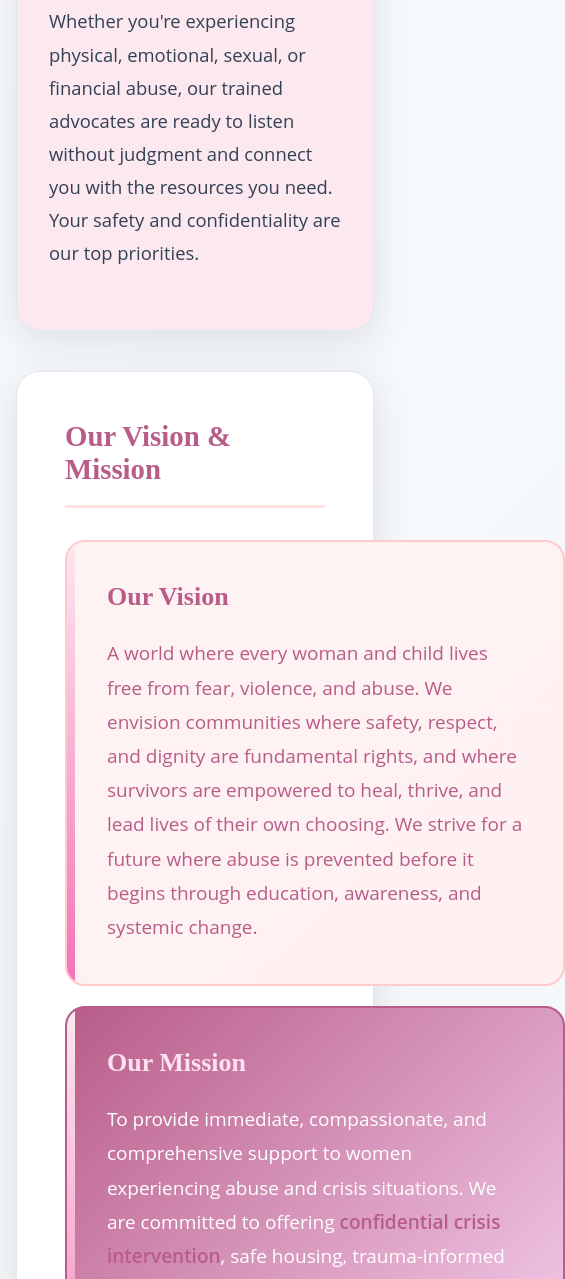
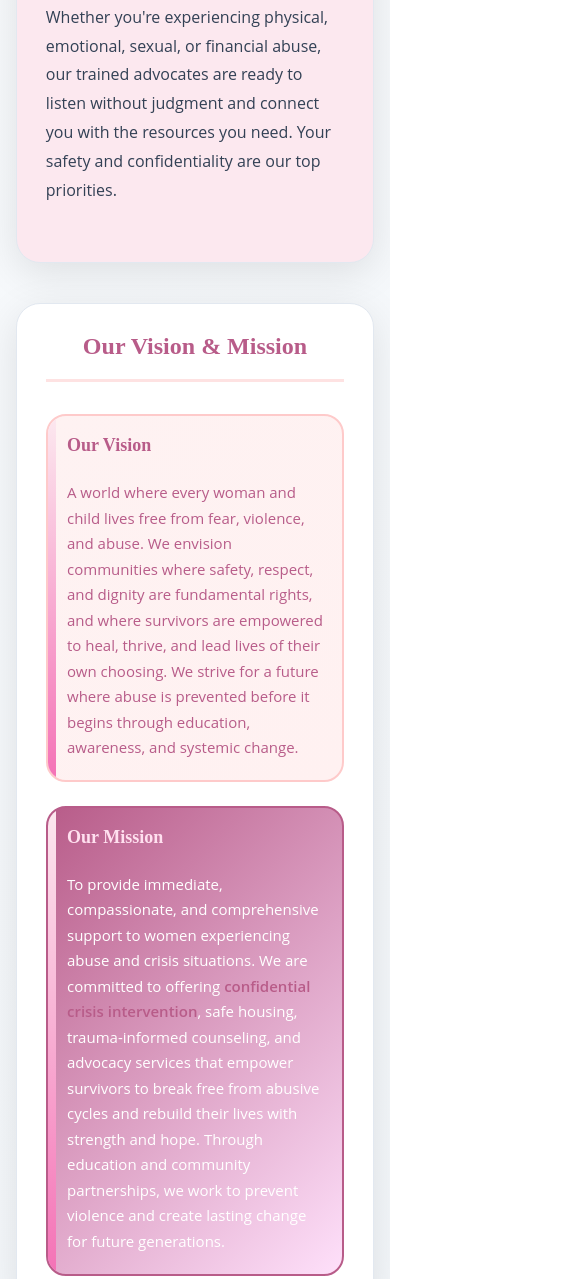
Before and after one commit to Abilynn/SafeHer, a plain HTML site: page about.html in a window 390 px wide. Shown: the part 565-1844 px from the top of the page, 565 px wide, since content can reach past the window. Drawn offline with Linux system fonts and the light colour scheme.

Commit message:
Styled learn-more button on homepage, Updated Hero text on mobile and tab view

```diff
--- a/css/HomePage.css
+++ b/css/HomePage.css
@@ -664,6 +664,11 @@ body {
     box-shadow: 0 5px 15px rgba(184, 92, 137, 0.3);
 }
 
+.about-text a.learn-more {
+    margin-top: 15px;
+    padding: 8px 20px;
+}
+
 /* Improved Responsive Design for About Section */
 @media (max-width: 900px) {
     .about-content {
--- a/css/about.css
+++ b/css/about.css
@@ -1,4 +1,3 @@
-
 * {
     margin: 0;
     padding: 0;
@@ -11,8 +10,7 @@ body {
     color: #1e293b;
 }
 
-/* NAVBAR CSS*/
-.navbar {
+/* NAVBAR CSS*/                                                       .navbar {
     background-color: #B85C89;
     color: #fff;
     padding: 10px 25px;
@@ -435,26 +433,116 @@ header {
     font-style: italic;
 }
 
+/* Tablet screens */
+@media (max-width: 992px) {
+
+    /* Vision & Mission Grid */
+    .vision-mission-grid {
+        grid-template-columns: 1fr;
+    }
+
+    .vision-card, .mission-card {
+        padding: 2rem;
+    }
+
+    .card-title {
+        font-size: 22px;
+    }
+
+    .card-content,
+    .card-content-v {
+        font-size: 17px;
+        line-height: 1.7;
+    }
+
+    .section-title,
+    .section-title-1 {
+        font-size: 28px;
+    }
+}
+
+/* Small tablets & large phones */
 @media (max-width: 768px) {
+
     .container {
-        padding: 1rem;
+        padding-top: 140px !important;
+        padding-left: 1rem;
+        padding-right: 1rem;
     }
 
     header {
         padding: 2rem 0;
     }
 
-    .logo {
-        font-size: 2.2rem;
+    .content-section,
+    .vision-mission-section,
+    .contact-section {
+        padding: 1.8rem;
     }
 
-    .content-section {
-        padding: 2rem;
+    .section-title-1 {
+        font-size: 28px;
+        text-align: center;
     }
 
-    .section-title {
-        font-size: 1.8rem;
+    .vision-mission-grid {
+        grid-template-columns: 1fr;
+        gap: 1.5rem;
     }
 
+    .vision-card, .mission-card {
+        padding: 1.5rem;
+    }
 
+    .card-title {
+        font-size: 20px;
+    }
+
+    .card-content,
+    .card-content-v {
+        font-size: 16px;
+    }
+
+    .contact-grid {
+        grid-template-columns: 1fr;
+    }
 }
+
+/* Small phones */
+@media (max-width: 480px) {
+
+    .container {
+        padding-top: 140px !important;
+    }
+
+    .section-title,
+    .section-title-1 {
+        font-size: 24px;
+        text-align: center;
+    }
+
+    .about-content {
+        font-size: 1rem;
+    }
+
+    .vision-card, .mission-card {
+        padding: 1.2rem;
+    }
+
+    .card-title {
+        font-size: 18px;
+    }
+
+    .card-content,
+    .card-content-v {
+        font-size: 15px;
+    }
+
+    .contact-card {
+        padding: 1.5rem;
+    }
+
+    .contact-card p {
+        font-size: 1rem;
+    }
+}
--- a/js/stories.js
+++ b/js/stories.js
@@ -20,7 +20,7 @@ document.addEventListener("DOMContentLoaded", function () {
   successModal.innerHTML = `
   <div class="modal-content">
     <div class="success-content">
-      <i class="fa-solid fa-circle-check" style="color:#28A745; font-size:2.5rem;margin-bottom:1rem;"></i>
+      <i class="fa-solid fa-circle-check" style="color:#28A745; font-size:2.0rem;margin-bottom:1rem;"></i>
       <h2>Thank You for Your Courage</h2>
       <p>Your story has been submitted successfully.<br>
          We’ll review it with care and may feature it here to inspire others —
```
Also changed, not shown: css/stories.css (+36 -7 lines), index.html (+1 -1 lines).
